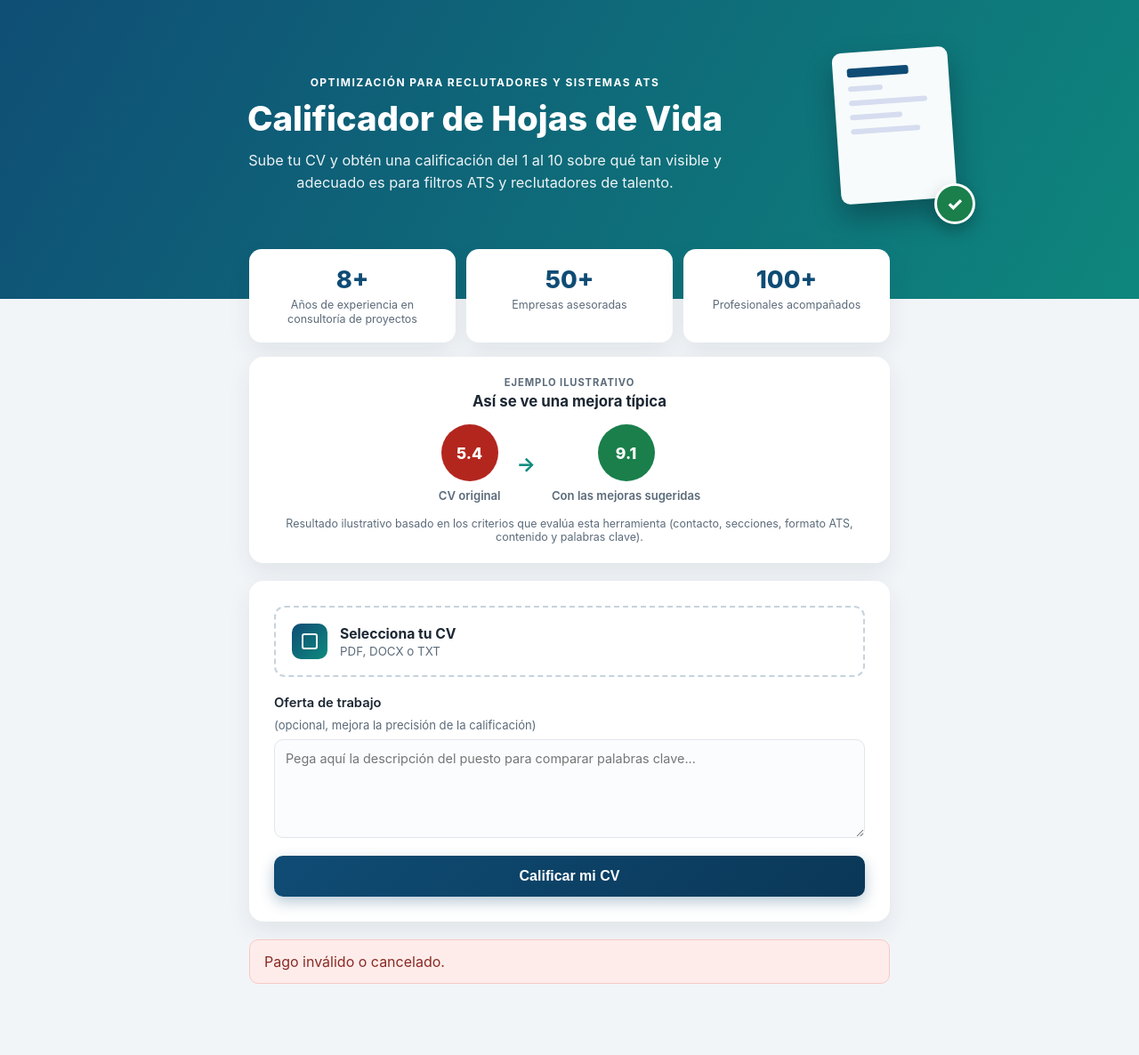
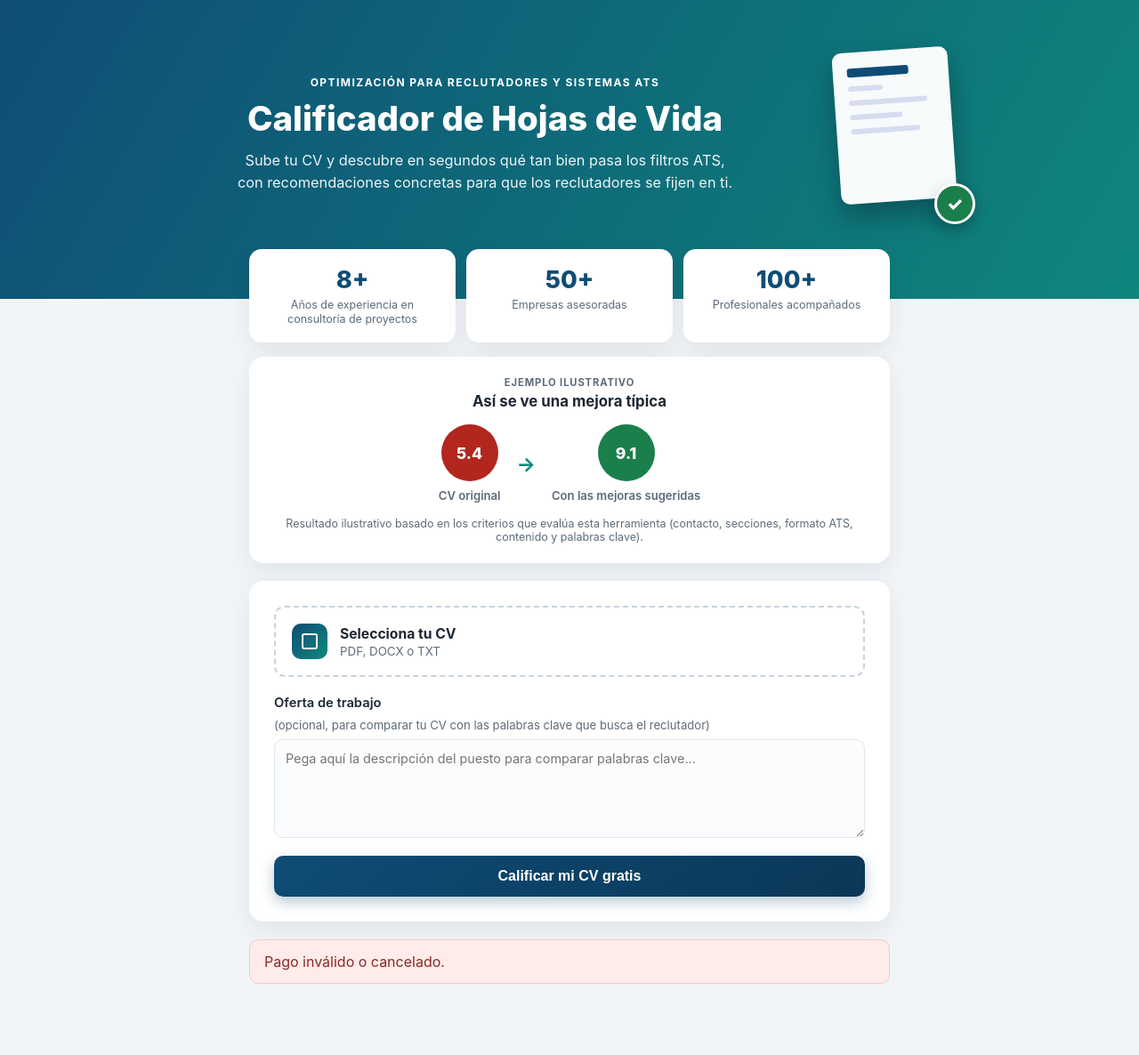
Before and after one commit to juancarde92/Cluade, a Flask app: page /harvard/success in a window 1280 px wide. Shown: the whole page at 89% size. Run offline with Flask 3, Linux system fonts and the light colour scheme; some libraries are stand-ins or nearby versions.

Commit message:
Polish landing page copy for persuasion and correctness
Rewrites hero subtitle, form labels, and the Harvard CV pitch to lead
with benefits (visibility with ATS/recruiters, standing out among
candidates) rather than plain feature descriptions. Fixes the awkward
"Incluye de bono un PDF..." phrasing, and uses gender-neutral wording
("¿Quieres destacar...?" instead of "¿Listo...?") since the visitor's
gender/pronouns are unknown.

Co-authored-by: Claude <noreply@anthropic.com>

```diff
--- a/app/templates/index.html
+++ b/app/templates/index.html
@@ -13,7 +13,7 @@
         <div class="hero-copy">
           <p class="eyebrow">Optimización para reclutadores y sistemas ATS</p>
           <h1>Calificador de Hojas de Vida</h1>
-          <p class="subtitle">Sube tu CV y obtén una calificación del 1 al 10 sobre qué tan visible y adecuado es para filtros ATS y reclutadores de talento.</p>
+          <p class="subtitle">Sube tu CV y descubre en segundos qué tan bien pasa los filtros ATS, con recomendaciones concretas para que los reclutadores se fijen en ti.</p>
         </div>
         <div class="hero-art" aria-hidden="true">
           <div class="hero-doc">
@@ -76,12 +76,12 @@
         </label>
 
         <label class="jd-label" for="job_description">
-          Oferta de trabajo <span class="optional">(opcional, mejora la precisión de la calificación)</span>
+          Oferta de trabajo <span class="optional">(opcional, para comparar tu CV con las palabras clave que busca el reclutador)</span>
           <textarea id="job_description" name="job_description" rows="5"
             placeholder="Pega aquí la descripción del puesto para comparar palabras clave..."></textarea>
         </label>
 
-        <button type="submit">Calificar mi CV</button>
+        <button type="submit">Calificar mi CV gratis</button>
       </form>
 
       {% if error %}
@@ -92,7 +92,7 @@
         <section class="results harvard-confirmation">
           <div class="confirmation-icon" aria-hidden="true">✓</div>
           <h2>¡Tu CV estilo Harvard está listo, {{ customer_name }}!</h2>
-          <p class="confirmation-text">Descarga tus archivos abajo.</p>
+          <p class="confirmation-text">Descarga tus archivos a continuación.</p>
 
           <div class="download-list">
             {% for f in download_files %}
@@ -123,11 +123,11 @@
           {% if harvard_enabled %}
           <form action="{{ url_for('checkout', token=harvard_token) }}" method="post" class="harvard-cta">
             <div class="harvard-cta-text">
-              <strong>¿Quieres una versión nueva y mejorada de tu CV?</strong>
-              <small>Elige una plantilla y la reescribimos con IA en formato Harvard, lista para descargar.</small>
+              <strong>¿Quieres destacar entre los demás candidatos?</strong>
+              <small>Elige una plantilla, nuestra IA reescribe tu CV en formato Harvard y te lo entrega listo para descargar.</small>
             </div>
 
-            <p class="preview-hint">Vista previa real de cada plantilla (con contenido de ejemplo). Clic en la imagen para verla en grande.</p>
+            <p class="preview-hint">Vista previa real de cada plantilla, con contenido de ejemplo. Haz clic en la imagen para ampliarla.</p>
             <div class="template-picker">
               {% for key, tpl in harvard_templates.items() %}
               <label class="template-option">
@@ -172,10 +172,10 @@
               </div>
             </div>
 
-            <p class="bonus-note">Incluye de bono un PDF con tu perfil de LinkedIn optimizado y recomendaciones para mejorarlo.</p>
+            <p class="bonus-note">Bono incluido sin costo adicional: un PDF con tu perfil de LinkedIn optimizado y recomendaciones para potenciarlo.</p>
 
             <button type="submit" class="harvard-button">
-              Generar CV Harvard · ${{ '{:,}'.format(harvard_price) }} COP
+              Generar mi CV Harvard + bono LinkedIn · ${{ '{:,}'.format(harvard_price) }} COP
             </button>
           </form>
           {% endif %}
@@ -184,7 +184,7 @@
              href="https://wa.me/{{ whatsapp_number }}?text={{ whatsapp_message | urlencode }}"
              target="_blank" rel="noopener">
             <span class="whatsapp-icon" aria-hidden="true"></span>
-            Habla con un asesor por WhatsApp
+            ¿Prefieres asesoría personalizada? Escríbenos por WhatsApp
           </a>
 
           <h3>Desglose de puntuación</h3>
```
